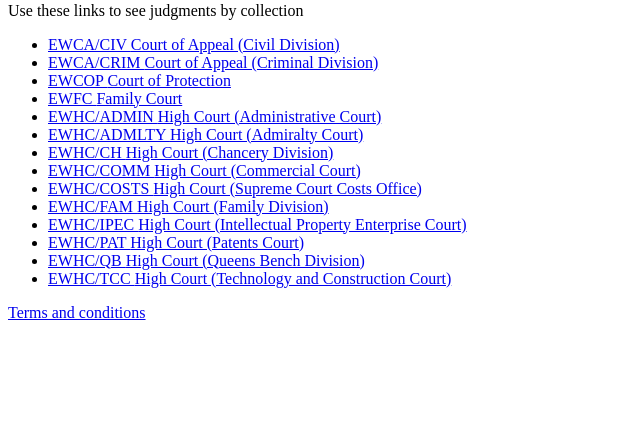
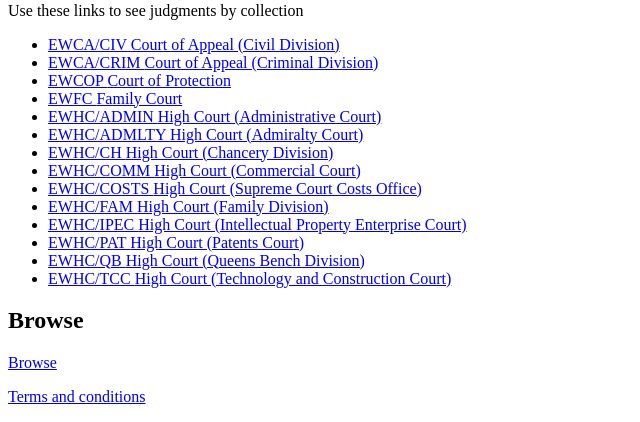
Before and after one commit to nationalarchives/ds-caselaw-frontend-prototype, a Flask app: page / in a window 1280 px wide. Shown: the part 894-1316 px from the top of the page, without its empty margins (0-640 px from the left). Before the commit the page ends 1214 px from the top, so only its background shows below. Run offline with Flask 2, Linux system fonts and the light colour scheme; style sheets or scripts are compiled from the project's sources.

Commit message:
Add Browse widget, route and template

```diff
--- a/app/routes.py
+++ b/app/routes.py
@@ -23,3 +23,7 @@ def search():
 @app.route('/terms-and-conditions')
 def terms_and_conditions():
     return render_template('terms-and-conditions.html')
+
+@app.route('/browse')
+def browse():
+    return render_template('browse.html')
--- /dev/null
+++ b/app/templates/browse.html
@@ -0,0 +1 @@
+<h1>Browse</h1>
--- a/app/templates/home.html
+++ b/app/templates/home.html
@@ -7,5 +7,6 @@
         {% include 'includes/neutral_citation_form.html' %}
         {% include 'includes/recent_judgments.html' %}
         {% include 'includes/collections.html' %}
+        {% include 'includes/browse_widget.html' %}
     </main>
 {% endblock %}
--- /dev/null
+++ b/app/templates/includes/browse_widget.html
@@ -0,0 +1,2 @@
+<h2>Browse</h2>
+<a href="{{ url_for('browse') }}">Browse</a>
```
